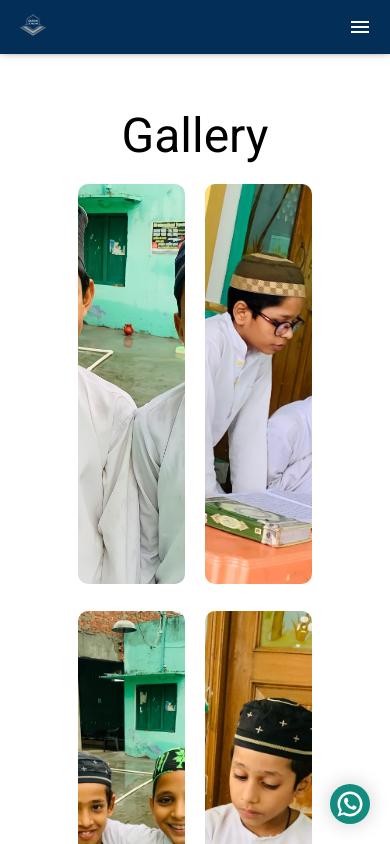
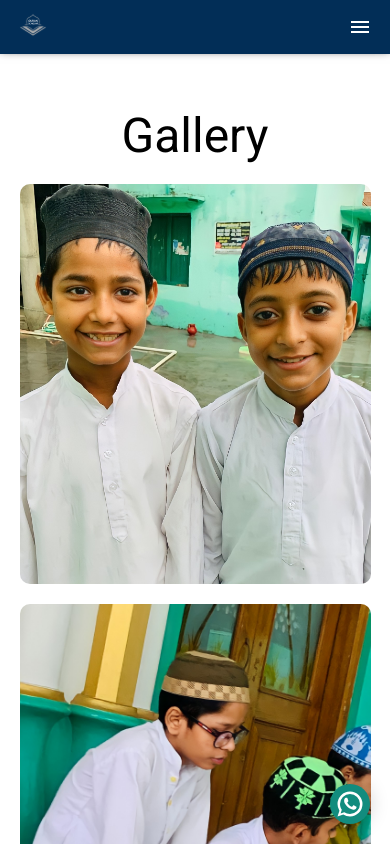
Before and after one commit to Codacad/quranscholar, a React (Create React App) app: page /gallery in a window 390 px wide. Shown: the top 844 px of the page. Built offline with nearby package versions, Linux system fonts and the light colour scheme.

Commit message:
gallery updates

```diff
--- a/src/css/App.css
+++ b/src/css/App.css
@@ -1075,9 +1075,27 @@ div.whatsapp svg {
     padding: 5px;
   }
 }
+.gallery-wrapper {
+  padding: 2% 20% 5% 20%;
+  margin-top: 100px;
+}
+.gallery-wrapper .gallery {
+  display: grid;
+  gap: 20px;
+  grid-template-columns: repeat(2, 1fr);
+}
+.gallery-wrapper .gallery .img-wrapper {
+  transition: all 0.3s cubic-bezier(0.445, 0.05, 0.55, 0.95);
+}
+.gallery-wrapper .gallery .img-wrapper .img {
+  width: 100%;
+  height: 400px;
+}
 .gallery-wrapper .gallery .img-wrapper .img img {
   position: relative;
   z-index: 0;
+  width: 100%;
+  height: 100%;
 }
 .gallery-wrapper .gallery .img-wrapper .img img:hover {
   background-color: rgba(0, 0, 0, 0.5);
@@ -1099,9 +1117,58 @@ div.whatsapp svg {
   top: 50%;
   transform: translate(-50%, -50%);
   cursor: pointer;
-  color: #343a40;
   transform: scale(0);
+  transition: all 0.3s cubic-bezier(0.25, 0.46, 0.45, 0.94);
+  color: #fff;
+  background-color: #333;
+  width: 40px;
+  border-radius: 50%;
+  padding: 5px;
+  height: 40px;
 }
 .gallery-wrapper .gallery .img-wrapper .img:hover .zoomout {
   transform: scale(1);
+}
+.gallery-wrapper .gallery .img-wrapper .img .zoomin {
+  position: absolute;
+  left: 50%;
+  top: 50%;
+  transform: translate(-50%, -50%);
+  cursor: pointer;
+  transition: all 0.3s cubic-bezier(0.25, 0.46, 0.45, 0.94);
+  color: #fff;
+  background-color: #333;
+  width: 40px;
+  border-radius: 50%;
+  padding: 5px;
+  height: 40px;
+}
+.gallery-wrapper .gallery .img-wrapper.zoomout-img-wrapper {
+  position: fixed;
+  top: 0;
+  left: 0;
+  width: 100%;
+  height: 100vh;
+  z-index: 25;
+  display: flex;
+  justify-content: center;
+  align-items: center;
+  background: rgba(0, 0, 0, 0.8);
+  -webkit-backdrop-filter: blur(5px);
+          backdrop-filter: blur(5px);
+  transition: all 0.3s cubic-bezier(0.445, 0.05, 0.55, 0.95);
+}
+.gallery-wrapper .gallery .img-wrapper.zoomout-img-wrapper .img {
+  width: 75%;
+  position: absolute;
+  height: 90%;
+}
+
+@media (max-width: 776px) {
+  .gallery-wrapper {
+    padding: 2% 5% 5% 5%;
+  }
+  .gallery-wrapper .gallery {
+    grid-template-columns: repeat(1, 1fr);
+  }
 }/*# sourceMappingURL=App.css.map */
--- a/src/css/App.scss
+++ b/src/css/App.scss
@@ -1132,12 +1132,22 @@ div.whatsapp{
 
 // Gallery
 .gallery-wrapper{
+  padding:2% 20% 5% 20%;
+  margin-top: 100px;
   .gallery{
+    display: grid;
+    gap: 20px;
+    grid-template-columns: repeat(2, 1fr);
     .img-wrapper{
+      transition: all .3s cubic-bezier(0.445, 0.05, 0.55, 0.95);
       .img{
+        width: 100%;
+        height: 400px;
         img{
           position: relative;
           z-index: 0;
+          width: 100%;
+          height: 100%;
           &:hover{
             background-color: rgba(0,0,0,.5);
             &::before{
@@ -1159,15 +1169,65 @@ div.whatsapp{
           top: 50%;
           transform: translate(-50%, -50%);
           cursor: pointer;
-          color: #343a40;
           transform: scale(0);
+          transition: all .3s cubic-bezier(0.25, 0.46, 0.45, 0.94);
+          color: #fff;
+          background-color: #333;
+          width:40px;
+          border-radius: 50%;
+          padding: 5px;
+          height: 40px;
         }
         &:hover{
           .zoomout{
             transform: scale(1);
           }
         }
+        .zoomin{
+          position: absolute;
+          left: 50%;
+          top: 50%;
+          transform: translate(-50%, -50%);
+          cursor: pointer;
+          transition: all .3s cubic-bezier(0.25, 0.46, 0.45, 0.94);
+          color: #fff;
+          background-color: #333;
+          width:40px;
+          border-radius: 50%;
+          padding: 5px;
+          height: 40px;
+        }
+      }
+    }
+
+    .img-wrapper.zoomout-img-wrapper{
+      position: fixed;
+      top: 0;
+      left: 0;
+      width:100%;
+      height: 100vh;
+      z-index: 25;
+      display: flex;
+      justify-content: center;
+      align-items: center;
+      background: rgba(0,0,0, .8);
+      backdrop-filter: blur(5px);
+      transition: all .3s cubic-bezier(0.445, 0.05, 0.55, 0.95);
+      .img{
+        width: 75%;
+        position: absolute;
+        height: 90%;
+        // object-fit: cover;
       }
     }
   }
 }
+
+@media (max-width:776px){
+  .gallery-wrapper{
+     padding:2% 5% 5% 5%;
+     .gallery{
+       grid-template-columns: repeat(1, 1fr);
+     }
+  }
+ }
--- a/src/pages/Gallery.js
+++ b/src/pages/Gallery.js
@@ -1,23 +1,52 @@
-import { ZoomOutMap } from '@mui/icons-material'
+import { HideImage, ZoomInMap, ZoomOutMap } from '@mui/icons-material'
 import { Box, Grid, Typography } from '@mui/material'
 import React, { useState, useEffect } from 'react'
 import ImageGallery from  '../gallery.json'
 
 const Gallery = () => {
 
+//    const [hideZoomout, setHideZoomout] = useState(false)
+//    const [hideZoomin, setHideZoomin] = useState(false)
+   const [zoomInStyle, setZoomInStyle] = useState({display:"none"})
+   const [zoomOutStyle, setZoomOutStyle] = useState({display:"block"})
+
+
+    useEffect(() => {
+        document.querySelectorAll('.img-wrapper').forEach((img) => {
+            img.querySelector('.zoomout').addEventListener('click', function(){
+                img.classList.add('zoomout-img-wrapper')
+                setZoomOutStyle({
+                    display: "none"
+                })
+                setZoomInStyle({
+                    display:"block"
+                })
+            })
+            img.querySelector('.zoomin').addEventListener('click', function(){
+                img.classList.remove('zoomout-img-wrapper')
+                setZoomOutStyle({
+                    display: "block"
+                })
+                setZoomInStyle({
+                    display:"none"
+                })
+            })
+        })
+
+    }, [])
+
   return (
-    <Box sx={{marginTop:"100px", padding:"2% 20% 5% 20%"}} className="gallery-wrapper">
+    <Box className="gallery-wrapper">
         <Typography variant='h3' textAlign={'center'} sx={{marginBottom:"20px"}}>
             Gallery
         </Typography>
-        <Typography className='gallery' component={"div"}  sx={{display:"grid", gap:"20px", gridTemplateColumns:"repeat(2, 1fr)"}} >
+        <Typography className='gallery' component={"div"}>
             {
             ImageGallery.map(img => {
-                return <Typography variant='div' component={'div'} className='img-wrapper'>
+                return <Typography variant='div' key={img.id} component={'div'} className='img-wrapper'>
                         <Typography className='img' component={"div"} sx={{position:"relative"}}>
                             <img
-                            style={{width:"100%",
-                                    height:"400px",
+                            style={{
                                     objectFit:"cover",
                                     borderRadius:"10px",
                                     cursor:"pointer",
@@ -27,7 +56,8 @@ const Gallery = () => {
                                 src={img.imgURL}
                                 alt={img.imgName}
                             />
-                            <ZoomOutMap className='zoomout'></ZoomOutMap>
+                            <ZoomOutMap className='zoomout' style={zoomOutStyle}></ZoomOutMap>
+                            <ZoomInMap className='zoomin' style={zoomInStyle}></ZoomInMap>
                         </Typography>
                     </Typography>
                 })
```
Also changed, not shown: 1 other file (tests, documents, lock files or other folders).
